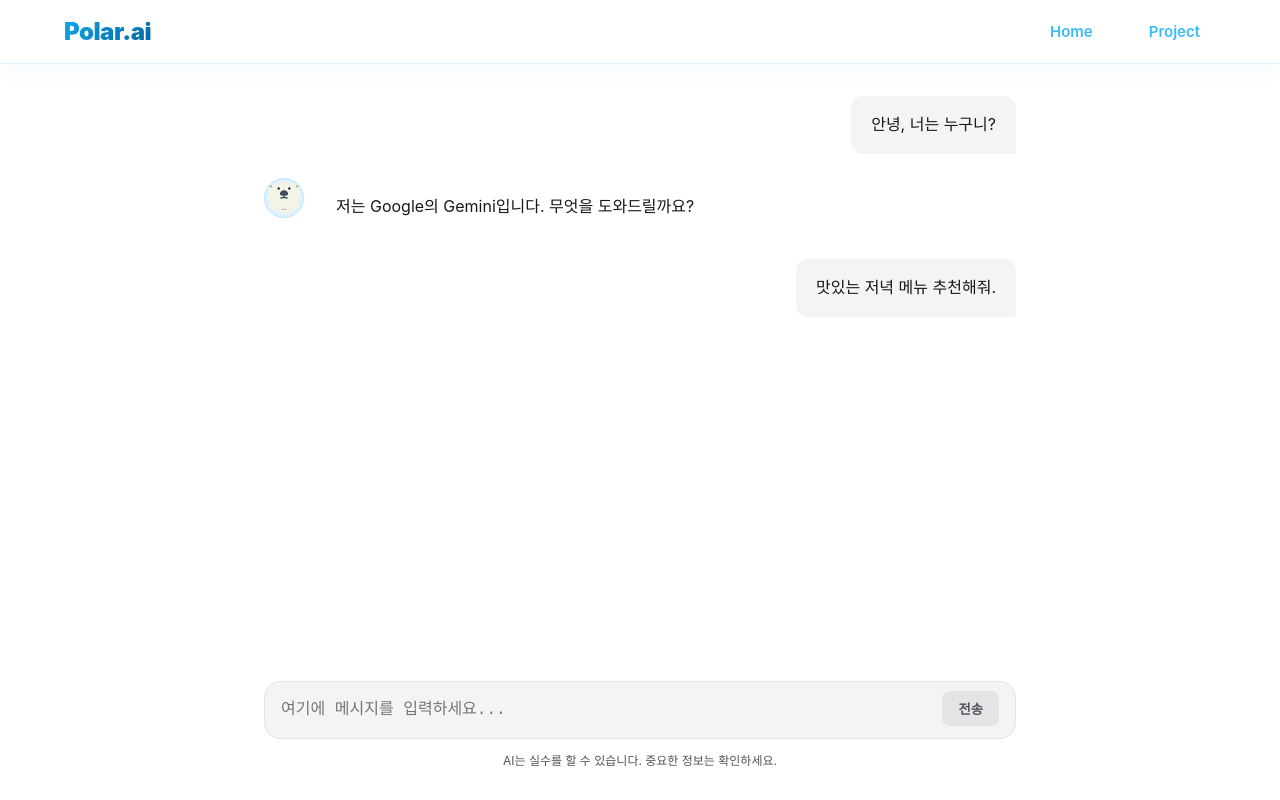
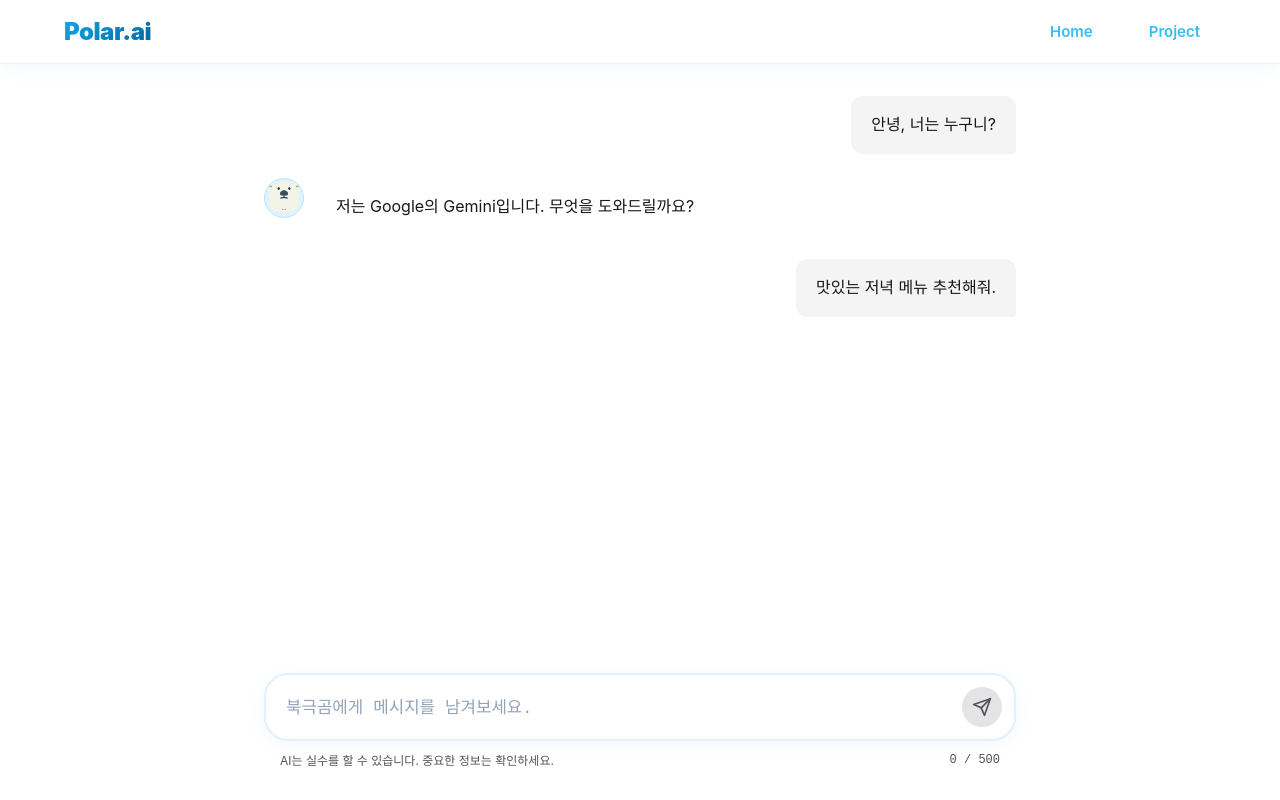
Before and after one commit to GDG-Hackathon-2026/GDG-Hackathon-2026-Front, a Next.js app: page / in a window 1280 px wide. Built offline with nearby package versions, Linux system fonts and the light colour scheme.

Commit message:
desgin: 채팅 디자인

```diff
--- a/app/(home)/components/ChatInput.module.css
+++ b/app/(home)/components/ChatInput.module.css
@@ -4,18 +4,29 @@
   width: 100%;
 }
 
+.inputWrapper {
+  max-width: 800px;
+  margin: 0 auto;
+  display: flex;
+  flex-direction: column;
+  gap: 10px;
+}
+
 .inputBox {
   display: flex;
   align-items: flex-end;
-  background-color: var(--color-bg-secondary);
-  border: 1px solid var(--color-border);
-  border-radius: 16px;
-  padding: 0.5rem 1rem;
-  transition: border-color 0.2s;
+  background-color: var(--color-bg-primary);
+  border: 2px solid var(--color-polar-border-light, #e0f2fe);
+  border-radius: 24px; /* 더 둥글고 모던한 느낌 */
+  padding: 0.75rem 0.75rem 0.75rem 1.25rem;
+  transition: all 0.3s ease;
+  box-shadow: 0 4px 20px rgba(2, 132, 199, 0.05); /* 부드러운 그림자 */
 }
 
+/* 텍스트 입력 중일 때 강조 효과 */
 .inputBox:focus-within {
-  border-color: var(--color-text-secondary);
+  border-color: var(--color-polar-accent-start, #0ea5e9);
+  box-shadow: 0 4px 20px rgba(14, 165, 233, 0.15);
 }
 
 .textarea {
@@ -23,12 +34,26 @@
   background: transparent;
   border: none;
   color: var(--color-text-primary);
-  font-size: 1rem;
+  font-size: 1.05rem;
   line-height: 1.5;
   resize: none;
   outline: none;
-  max-height: 200px; /* 길어지면 내부 스크롤 */
-  padding: 0.5rem 0;
+  max-height: 150px; /* 너무 길어지면 내부에서 스크롤 */
+  padding: 6px 0;
+  margin-right: 12px;
+}
+
+/* 텍스트에리어 내부 스크롤바 디자인 */
+.textarea::-webkit-scrollbar {
+  width: 6px;
+}
+.textarea::-webkit-scrollbar-thumb {
+  background-color: var(--color-polar-border);
+  border-radius: 4px;
+}
+
+.textarea::placeholder {
+  color: #94a3b8;
 }
 
 .textarea:disabled {
@@ -36,32 +61,60 @@
   cursor: not-allowed;
 }
 
+/* 원형 전송 버튼 */
 .sendButton {
-  background-color: var(--color-primary);
-  color: var(--color-primary-text);
+  background: linear-gradient(
+    135deg,
+    var(--color-polar-accent-start, #0ea5e9) 0%,
+    var(--color-polar-accent-end, #0369a1) 100%
+  );
+  color: white;
   border: none;
-  border-radius: 8px;
-  padding: 8px 16px;
-  font-weight: 600;
+  border-radius: 50%;
+  width: 40px;
+  height: 40px;
+  display: flex;
+  align-items: center;
+  justify-content: center;
   cursor: pointer;
-  margin-left: 1rem;
-  margin-bottom: 4px; /* textarea와 하단 라인 맞추기 */
-  transition: opacity 0.2s;
+  transition: all 0.2s ease;
+  flex-shrink: 0;
 }
 
 .sendButton:hover:not(:disabled) {
-  opacity: 0.8;
+  transform: translateY(-2px);
+  box-shadow: 0 4px 12px rgba(2, 132, 199, 0.3);
 }
 
 .sendButton:disabled {
-  background-color: var(--color-border);
+  background: var(--color-border);
   color: var(--color-text-secondary);
   cursor: not-allowed;
+  box-shadow: none;
+}
+
+.inputFooter {
+  display: flex;
+  justify-content: space-between;
+  align-items: center;
+  padding: 0 16px;
 }
 
 .footerText {
-  text-align: center;
   font-size: 0.75rem;
   color: var(--color-text-secondary);
-  margin-top: 0.75rem;
 }
+
+.charCount {
+  font-size: 0.75rem;
+  color: var(--color-text-secondary);
+  font-family: monospace;
+  font-weight: 500;
+  transition: color 0.2s ease;
+}
+
+/* 최대 글자 수에 도달했을 때 경고 색상 */
+.charMax {
+  color: #ef4444;
+  font-weight: 700;
+}
--- a/app/(home)/components/ChatInput.tsx
+++ b/app/(home)/components/ChatInput.tsx
@@ -1,6 +1,6 @@
 "use client";
 
-import { useState, Dispatch, SetStateAction } from "react";
+import { useState, useRef, useEffect, Dispatch, SetStateAction } from "react";
 import { Message } from "../page";
 import styles from "./ChatInput.module.css";
 
@@ -10,19 +10,38 @@ interface ChatInputProps {
   setIsLoading: Dispatch<SetStateAction<boolean>>;
 }
 
+const MAX_LENGTH = 500; // 최대 글자 수 설정
+
 export default function ChatInput({
   setMessages,
   isLoading,
   setIsLoading,
 }: ChatInputProps) {
   const [input, setInput] = useState("");
+  const textareaRef = useRef<HTMLTextAreaElement>(null);
+
+  // 텍스트 길이에 맞춰 입력창 높이 자동 조절
+  const handleInput = (e: React.ChangeEvent<HTMLTextAreaElement>) => {
+    setInput(e.target.value);
+    if (textareaRef.current) {
+      textareaRef.current.style.height = "auto";
+      textareaRef.current.style.height = `${Math.min(textareaRef.current.scrollHeight, 150)}px`;
+    }
+  };
+
+  // 전송 후 입력창 높이 초기화
+  useEffect(() => {
+    if (input === "" && textareaRef.current) {
+      textareaRef.current.style.height = "auto";
+    }
+  }, [input]);
 
   const handleSend = async () => {
     if (!input.trim() || isLoading) return;
 
-    // 1. 유저 메시지 화면에 즉시 렌더링
     const currentInput = input;
     setInput("");
+
     setMessages((prev) => [
       ...prev,
       { id: Date.now(), sender: "user", text: currentInput },
@@ -30,10 +49,8 @@ export default function ChatInput({
 
     setIsLoading(true);
 
-    // 2. 서버 응답 대기 (임시 1초 딜레이)
     await new Promise((resolve) => setTimeout(resolve, 1000));
 
-    // 3. AI 답변 화면에 렌더링
     setMessages((prev) => [
       ...prev,
       {
@@ -55,26 +72,53 @@ export default function ChatInput({
 
   return (
     <div className={styles.inputContainer}>
+      <div className={styles.inputWrapper}>
         <div className={styles.inputBox}>
           <textarea
+            ref={textareaRef}
             className={styles.textarea}
             value={input}
-          onChange={(e) => setInput(e.target.value)}
+            onChange={handleInput}
             onKeyDown={handleKeyDown}
-          placeholder="여기에 메시지를 입력하세요..."
+            placeholder="북극곰에게 메시지를 남겨보세요."
             disabled={isLoading}
+            maxLength={MAX_LENGTH}
             rows={1}
           />
           <button
             className={styles.sendButton}
             onClick={handleSend}
             disabled={isLoading || !input.trim()}
+            aria-label="전송"
           >
-          전송
+            {/* 전송 아이콘 (SVG) */}
+            <svg
+              width="20"
+              height="20"
+              viewBox="0 0 24 24"
+              fill="none"
+              stroke="currentColor"
+              strokeWidth="2"
+              strokeLinecap="round"
+              strokeLinejoin="round"
+            >
+              <line x1="22" y1="2" x2="11" y2="13"></line>
+              <polygon points="22 2 15 22 11 13 2 9 22 2"></polygon>
+            </svg>
           </button>
         </div>
+
+        {/* 하단 텍스트 및 글자 수 카운터 */}
+        <div className={styles.inputFooter}>
           <div className={styles.footerText}>
             AI는 실수를 할 수 있습니다. 중요한 정보는 확인하세요.
+          </div>
+          <div
+            className={`${styles.charCount} ${input.length >= MAX_LENGTH ? styles.charMax : ""}`}
+          >
+            {input.length} / {MAX_LENGTH}
+          </div>
+        </div>
       </div>
     </div>
   );
--- a/package.json
+++ b/package.json
@@ -9,6 +9,7 @@
     "lint": "eslint"
   },
   "dependencies": {
+    "firebase": "^12.12.1",
     "lucide-react": "^1.8.0",
     "next": "16.2.4",
     "next-themes": "^0.4.6",
```
Also changed, not shown: 1 other file (tests, documents, lock files or other folders). Lines whose indentation alone changed are shown as unchanged.
